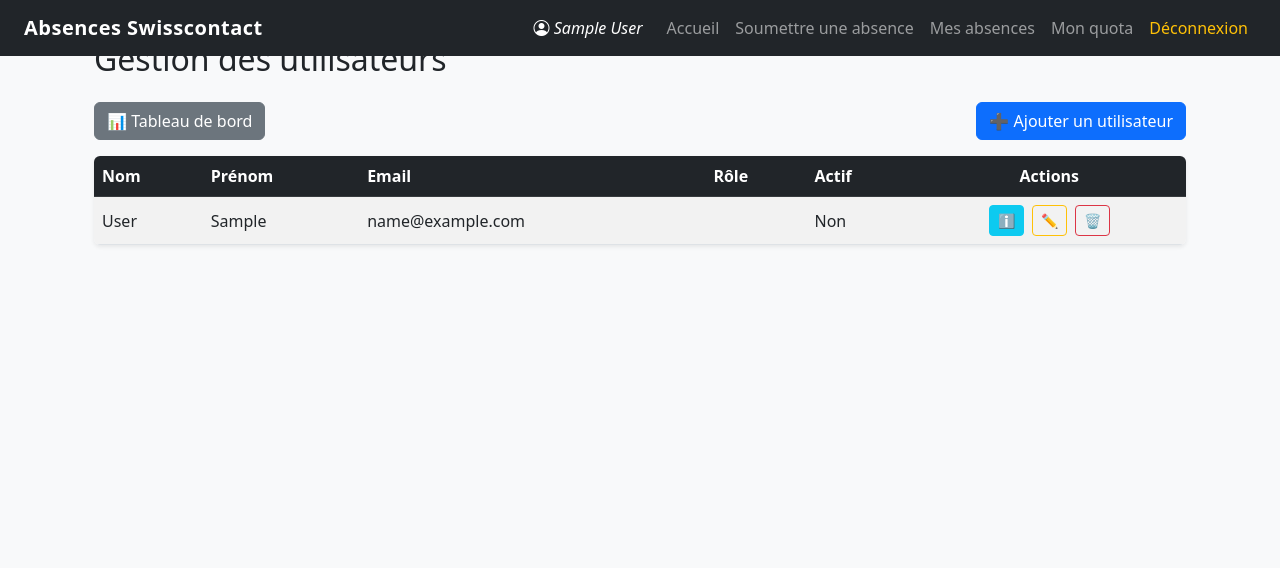
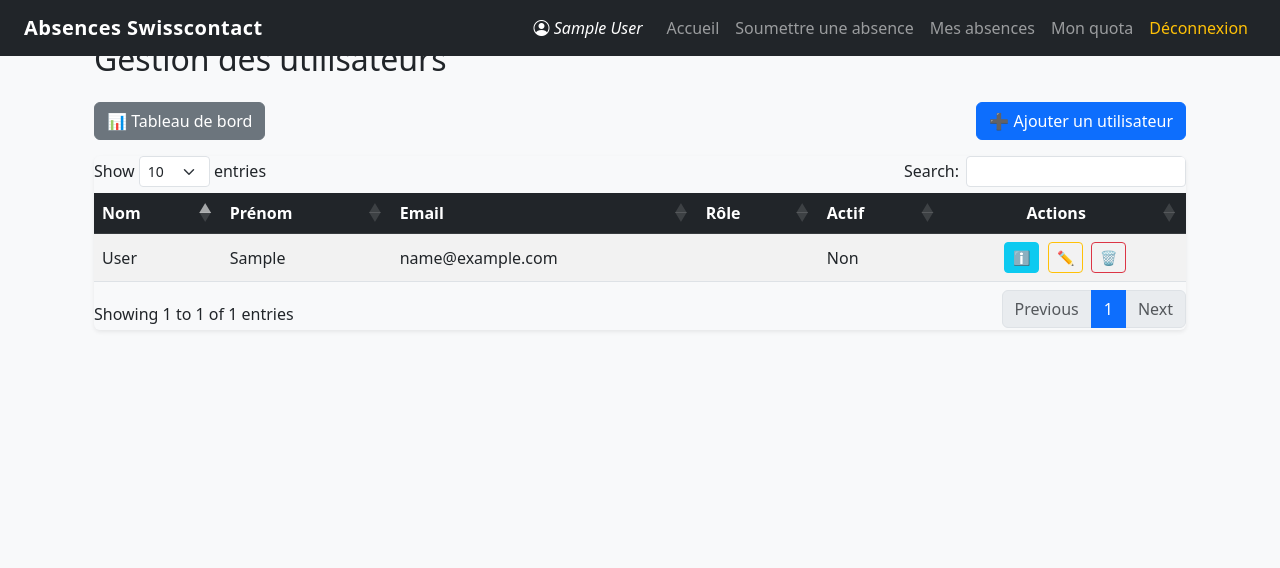
Before and after one commit to hasnayamba/plateforme-de-gestion-des-absences-, a Django app: page /dashboard/admingestion in a window 1280 px wide. Shown: the top 568 px of the page. Run offline with Django 5.2, Linux system fonts and the light colour scheme; the visitor is signed in with stand-in values (Sample User, id 1); data comes from the database, SQL or seed files in the repository; data that the repository does not hold is empty; some libraries are stand-ins or nearby versions.

Commit message:
templateupdate

```diff
--- a/absences/templates/admin/utilisateurs.html
+++ b/absences/templates/admin/utilisateurs.html
@@ -8,21 +8,13 @@
 
   <!-- Boutons d'action -->
   <div class="d-flex justify-content-between align-items-center mb-3">
-  <!-- Bouton gauche -->
-    <a href="{% url 'dashboard_drh' %}" class="btn btn-secondary">
-      📊 Tableau de bord
-    </a>
-
-  <!-- Bouton droit -->
-  <button class="btn btn-primary" data-bs-toggle="modal" data-bs-target="#addUserModal">
-    ➕ Ajouter un utilisateur
-  </button>
+    <a href="{% url 'dashboard_drh' %}" class="btn btn-secondary">📊 Tableau de bord</a>
+    <button class="btn btn-primary" data-bs-toggle="modal" data-bs-target="#addUserModal">➕ Ajouter un utilisateur</button>
   </div>
-
 
   <!-- Tableau des utilisateurs -->
   <div class="table-responsive rounded shadow-sm">
-    <table class="table table-striped table-hover align-middle mb-0">
+    <table class="table table-striped table-hover align-middle mb-0" id="tableUsers">
       <thead class="table-dark">
         <tr>
           <th>Nom</th>
@@ -42,7 +34,6 @@
           <td>{{ u.profile.get_role_display }}</td>
           <td>{{ u.profile.actif|yesno:"Oui,Non" }}</td>
           <td class="text-center">
-
             <!-- Info -->
             <button class="btn btn-sm btn-outline-info me-1 btn-info"
               data-user='{
@@ -56,10 +47,7 @@
                 "actif": "{{ u.profile.actif|yesno:"Oui,Non" }}",
                 "superieur": "{{ u.profile.superieur.get_full_name|default:"Aucun" }}"
               }'
-              data-bs-toggle="modal" data-bs-target="#userInfoModal"
-              title="Infos utilisateur">
-              ℹ️
-            </button>
+              data-bs-toggle="modal" data-bs-target="#userInfoModal" title="Infos utilisateur">ℹ️</button>
 
             <!-- Modifier -->
             <button class="btn btn-sm btn-outline-warning me-1 btn-edit"
@@ -73,17 +61,11 @@
                 "superieur": "{{ u.profile.superieur.id|default:'' }}",
                 "actif": "{{ u.profile.actif }}"
               }'
-              data-bs-toggle="modal" data-bs-target="#editUserModal"
-              title="Modifier">
-              ✏️
-            </button>
+              data-bs-toggle="modal" data-bs-target="#editUserModal" title="Modifier">✏️</button>
 
             <!-- Supprimer -->
             <button class="btn btn-sm btn-outline-danger"
-              onclick="openDeleteModal({{ u.id }}, '{{ u.get_full_name }}')"
-              title="Supprimer">
-              🗑️
-            </button>
+              onclick="openDeleteModal({{ u.id }}, '{{ u.get_full_name }}')" title="Supprimer">🗑️</button>
           </td>
         </tr>
         {% endfor %}
@@ -93,6 +75,7 @@
 </div>
 
 <!-- Modales -->
+
 <!-- ✅ Modal Ajouter Utilisateur -->
 <div class="modal fade" id="addUserModal" tabindex="-1">
   <div class="modal-dialog modal-lg">
@@ -104,12 +87,58 @@
         <button type="button" class="btn-close" data-bs-dismiss="modal"></button>
       </div>
       <div class="modal-body row g-3">
-        {% include 'admin/user_form_fields.html' with is_edit=False %}
+        <!-- Champs formulaire -->
+        <div class="col-md-6">
+          <label>Nom</label>
+          <input type="text" name="last_name" class="form-control" required>
+        </div>
+        <div class="col-md-6">
+          <label>Prénom</label>
+          <input type="text" name="first_name" class="form-control" required>
+        </div>
+        <div class="col-md-6">
+          <label>Email</label>
+          <input type="email" name="email" class="form-control" required>
+        </div>
+        <div class="col-md-6">
+          <label>Nom d'utilisateur</label>
+          <input type="text" name="username" class="form-control" required>
+        </div>
+        <div class="col-md-6">
+          <label>Rôle</label>
+          <select name="role" class="form-select" required>
+            {% for key, val in roles.items %}
+              <option value="{{ key }}">{{ val }}</option>
+            {% endfor %}
+          </select>
+        </div>
+        <div class="col-md-6">
+          <label>Supérieur hiérarchique</label>
+          <select name="superieur" class="form-select">
+            <option value="">Aucun</option>
+            {% for s in supérieurs %}
+              <option value="{{ s.id }}">{{ s.get_full_name }}</option>
+            {% endfor %}
+          </select>
+        </div>
+        <div class="col-md-6">
+          <label>Poste</label>
+          <input type="text" name="poste" class="form-control">
+        </div>
+        <div class="col-md-6 d-flex align-items-center">
+          <div class="form-check mt-4">
+            <input class="form-check-input" type="checkbox" name="actif" checked>
+            <label class="form-check-label">Actif</label>
+          </div>
+        </div>
+      </div>
+      <div class="modal-footer">
+        <button type="submit" class="btn btn-primary">Ajouter</button>
+        <button type="button" class="btn btn-secondary" data-bs-dismiss="modal">Annuler</button>
       </div>
     </form>
   </div>
 </div>
-
 
 <!-- ✏️ Modal Modifier Utilisateur -->
 <div class="modal fade" id="editUserModal" tabindex="-1">
@@ -123,7 +152,53 @@
         <button type="button" class="btn-close" data-bs-dismiss="modal"></button>
       </div>
       <div class="modal-body row g-3">
-        {% include 'admin/user_form_fields.html' with is_edit=True %}
+        <div class="col-md-6">
+          <label>Nom</label>
+          <input type="text" id="edit_nom" name="last_name" class="form-control" required>
+        </div>
+        <div class="col-md-6">
+          <label>Prénom</label>
+          <input type="text" id="edit_prenom" name="first_name" class="form-control" required>
+        </div>
+        <div class="col-md-6">
+          <label>Email</label>
+          <input type="email" id="edit_email" name="email" class="form-control" required>
+        </div>
+        <div class="col-md-6">
+          <label>Nom d'utilisateur</label>
+          <input type="text" id="edit_username" name="username" class="form-control" required>
+        </div>
+        <div class="col-md-6">
+          <label>Rôle</label>
+          <select id="edit_role" name="role" class="form-select" required>
+            {% for key, val in roles.items %}
+              <option value="{{ key }}">{{ val }}</option>
+            {% endfor %}
+          </select>
+        </div>
+        <div class="col-md-6">
+          <label>Supérieur hiérarchique</label>
+          <select id="edit_superieur" name="superieur" class="form-select">
+            <option value="">Aucun</option>
+            {% for s in supérieurs %}
+              <option value="{{ s.id }}">{{ s.get_full_name }}</option>
+            {% endfor %}
+          </select>
+        </div>
+        <div class="col-md-6">
+          <label>Poste</label>
+          <input type="text" id="edit_poste" name="poste" class="form-control">
+        </div>
+        <div class="col-md-6 d-flex align-items-center">
+          <div class="form-check mt-4">
+            <input id="edit_actif" class="form-check-input" type="checkbox" name="actif">
+            <label class="form-check-label">Actif</label>
+          </div>
+        </div>
+      </div>
+      <div class="modal-footer">
+        <button type="submit" class="btn btn-warning">Enregistrer</button>
+        <button type="button" class="btn btn-secondary" data-bs-dismiss="modal">Annuler</button>
       </div>
     </form>
   </div>
@@ -175,9 +250,23 @@
   </div>
 </div>
 
+<!-- DataTables CSS & JS -->
+<link rel="stylesheet" href="https://cdn.datatables.net/1.13.6/css/dataTables.bootstrap5.min.css">
+<script src="https://code.jquery.com/jquery-3.6.0.min.js"></script>
+<script src="https://cdn.datatables.net/1.13.6/js/jquery.dataTables.min.js"></script>
+<script src="https://cdn.datatables.net/1.13.6/js/dataTables.bootstrap5.min.js"></script>
 
-<!-- JS pour les modales -->
 <script>
+$(document).ready(function() {
+  $('#tableUsers').DataTable({
+    language: { url: '//cdn.datatables.net/plug-ins/1.13.6/i18n/fr-FR.json' },
+    pageLength: 10,
+    lengthMenu: [5, 10, 25, 50, 100],
+    ordering: true
+  });
+});
+
+// Modales : Edit / Delete / Info
 document.querySelectorAll('.btn-edit').forEach(btn => {
   btn.addEventListener('click', () => {
     const user = JSON.parse(btn.getAttribute('data-user'));
```
Also changed, not shown: absences/templates/dashboard/drh.html (+28 -6 lines). Lines whose indentation alone changed are shown as unchanged.
